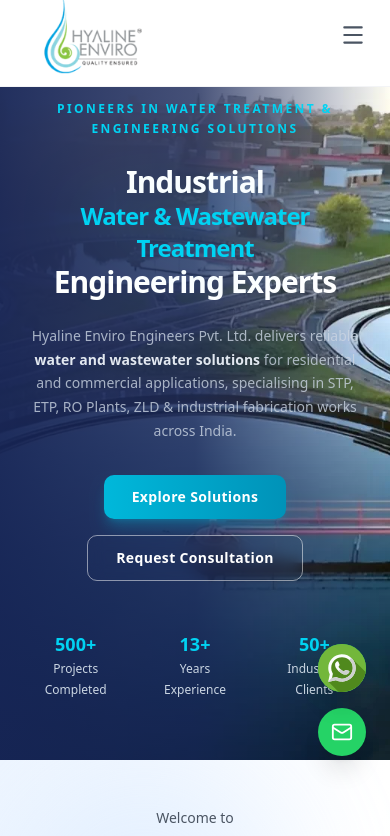
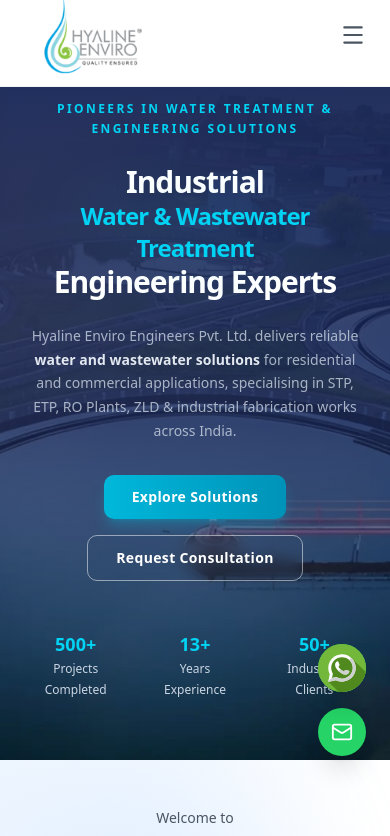
Before and after one commit to DurgaPrasadDaddu/water-management, a Next.js app: page / in a window 390 px wide. Shown: the top 836 px of the page. Built offline with nearby package versions, Linux system fonts and the light colour scheme.

Commit message:
adjust hero image width for mobile screens

```diff
--- a/src/components/sections/HomePageSections/Hero/Hero.jsx
+++ b/src/components/sections/HomePageSections/Hero/Hero.jsx
@@ -344,19 +344,19 @@
   return (
     <section className="relative min-h-[75vh] flex items-center overflow-hidden">
 
-      {/* ✅ HERO IMAGE (LCP optimized) */}
+
       <Image
         src="/images/hero/sewage-treatment-plant-hero-bg.webp"
         alt="Water treatment plant"
         fill
         priority
         fetchPriority="high"
-        sizes="100vw"
+        sizes="(max-width: 768px) 100vw, 1600px"
         className="object-cover object-[center_35%]"
       />
 
       {/* Overlay */}
-      <div className="absolute inset-0 bg-gradient-to-r from-blue-950/95 via-blue-950/80 to-transparent" />
+      <div className="absolute inset-0 bg-gradient-to-b from-blue-300/30 to-transparent md:bg-gradient-to-r from-blue-950/95 via-blue-950/80 to-transparent" />
 
       {/* CONTENT */}
       <div className="relative z-10 w-full max-w-7xl mx-auto px-6 lg:px-10 py-3">
```
